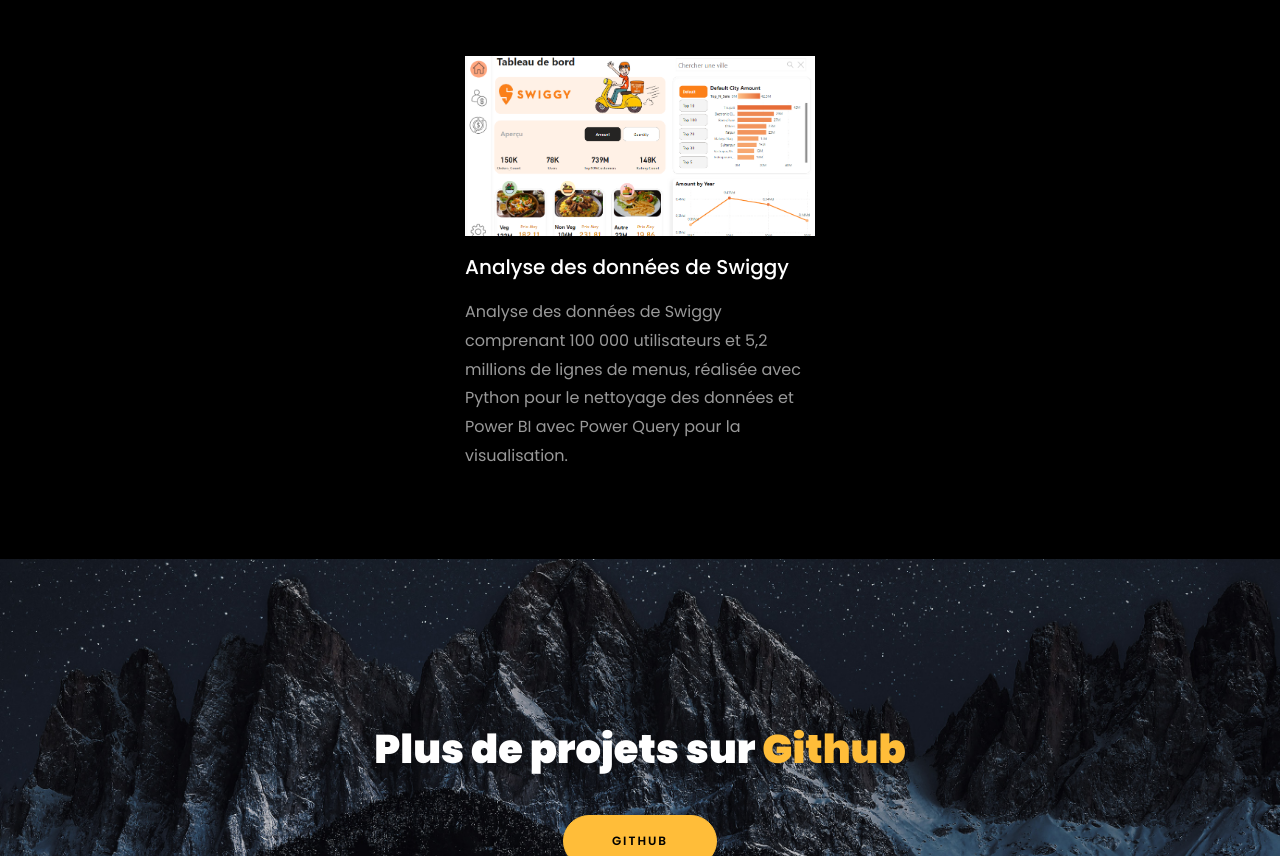
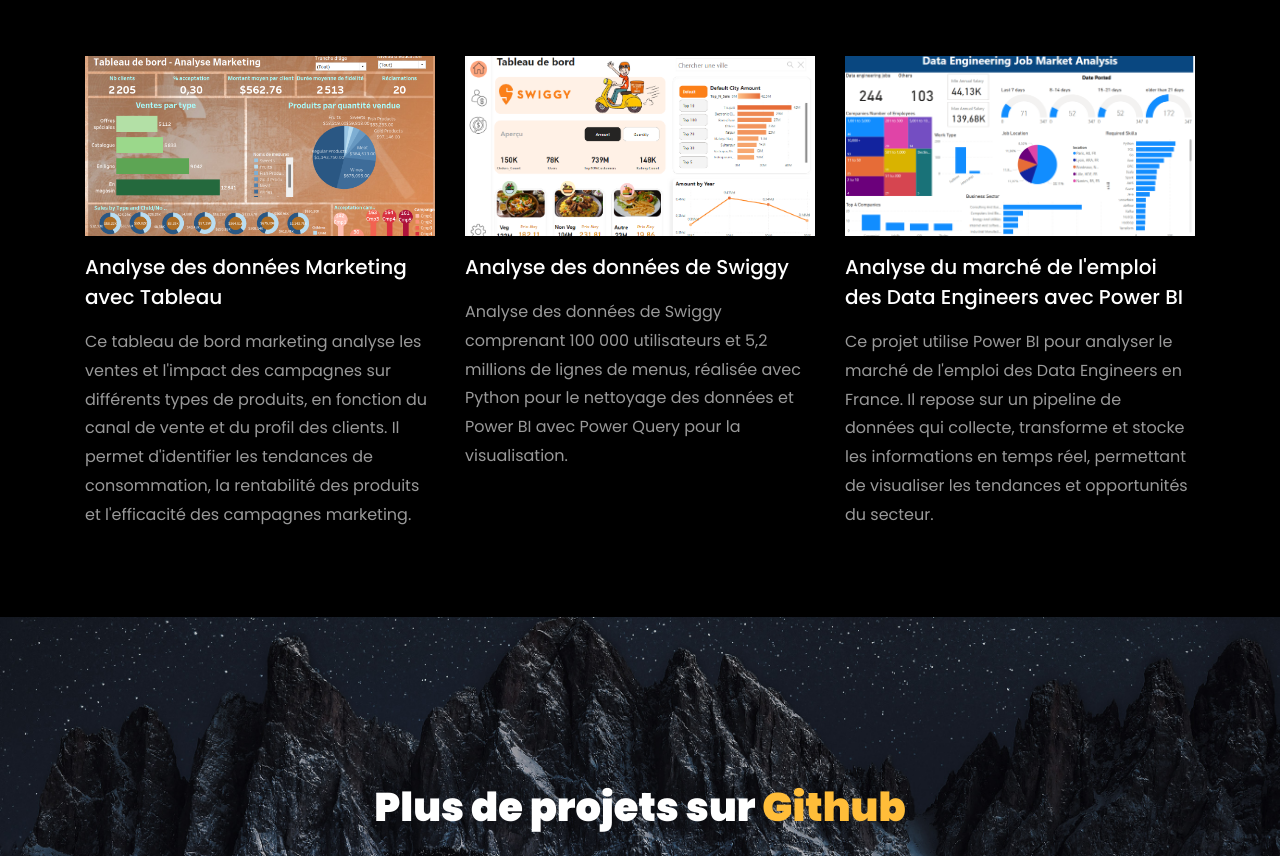
Before and after one commit to Nazimbsk/Portfolio, a plain HTML site: page index.html in a window 1280 px wide. Shown: the part 3693-4549 px from the top of the page. Drawn offline with Linux system fonts and the light colour scheme; files whose address does not match are found by name.

Commit message:
add some more projects

```diff
--- a/index.html
+++ b/index.html
@@ -387,7 +387,7 @@
 
 		<div class="row justify-content-center mt-5">
 			<div class="col-md-6 text-center ftco-animate">
-				<p><a href="https://drive.google.com/file/d/1IdhA2p0N7eDVlav_IJdGKQb_wWQofvmO/view?usp=sharing" target="_blank" rel="noopener noreferrer" class="btn btn-primary py-4 px-5">Télécharger mon CV</a></p>
+				<p><a href="https://drive.google.com/file/d/1MVRu2jks2kLWIMDJX--l2JQzK03VJN9Y/view?usp=sharing" target="_blank" rel="noopener noreferrer" class="btn btn-primary py-4 px-5">Télécharger mon CV</a></p>
 			</div>
 		</div>
 	</div>
@@ -437,13 +437,24 @@
               </div>
             </div>
           </div>
+
         </div>
 	<br>
 <!-- 		added justify-content-center to center align the last two projects -->
 		<div class="row d-flex justify-content-center">
 
 
+			<div class="col-md-4 d-flex ftco-animate">
+				<div class="blog-entry">
+				<a href="https://github.com/Nazimbsk/MarketingAnalysis" class="block-20 zoom-effect" style="background-image: url('images/MarketingProject.png');">
+				</a>
+				<div class="text mt-3 float-right d-block">
 
+				  <h3 class="heading"><a href="https://github.com/Nazimbsk/MarketingAnalysis">Analyse des données Marketing avec Tableau</a></h3>
+				  <p>Ce tableau de bord marketing analyse les ventes et l'impact des campagnes sur différents types de produits, en fonction du canal de vente et du profil des clients. Il permet d'identifier les tendances de consommation, la rentabilité des produits et l'efficacité des campagnes marketing. </p>
+				</div>
+			  </div>
+			</div>
 
 
 
@@ -455,6 +466,19 @@
 
 				  <h3 class="heading"><a href="https://github.com/Nazimbsk/Swiggy-Data-Analysis">Analyse des données de Swiggy</a></h3>
 				  <p>Analyse des données de Swiggy comprenant 100 000 utilisateurs et 5,2 millions de lignes de menus, réalisée avec Python pour le nettoyage des données et Power BI avec Power Query pour la visualisation.</p>
+				</div>
+			  </div>
+			</div>
+
+
+			<div class="col-md-4 d-flex ftco-animate">
+				<div class="blog-entry">
+				<a href="https://github.com/Nazimbsk/DataEngineer_Visualisation" class="block-20 zoom-effect" style="background-image: url('images/DataEngineer_Project.png	');">
+				</a>
+				<div class="text mt-3 float-right d-block">
+
+				  <h3 class="heading"><a href="https://github.com/Nazimbsk/DataEngineer_Visualisation">Analyse du marché de l'emploi des Data Engineers avec Power BI</a></h3>
+				  <p>Ce projet utilise Power BI pour analyser le marché de l'emploi des Data Engineers en France. Il repose sur un pipeline de données qui collecte, transforme et stocke les informations en temps réel, permettant de visualiser les tendances et opportunités du secteur.</p>
 				</div>
 			  </div>
 			</div>
@@ -513,7 +537,7 @@
           			<span class="icon-globe"></span>
           		</div>
           		<h3 class="mb-4">
-					<a href="https://drive.google.com/file/d/1IdhA2p0N7eDVlav_IJdGKQb_wWQofvmO/view?usp=sharing" target="_blank" rel="noopener noreferrer">Télécharger CV</a></h3>
+					<a href="https://drive.google.com/file/d/1MVRu2jks2kLWIMDJX--l2JQzK03VJN9Y/view?usp=sharing" target="_blank" rel="noopener noreferrer">Télécharger CV</a></h3>
 	          </div>
           </div>
 
```
Also changed, not shown: images/DataEngineer_Project.png (added), images/MarketingProject.png (added).
